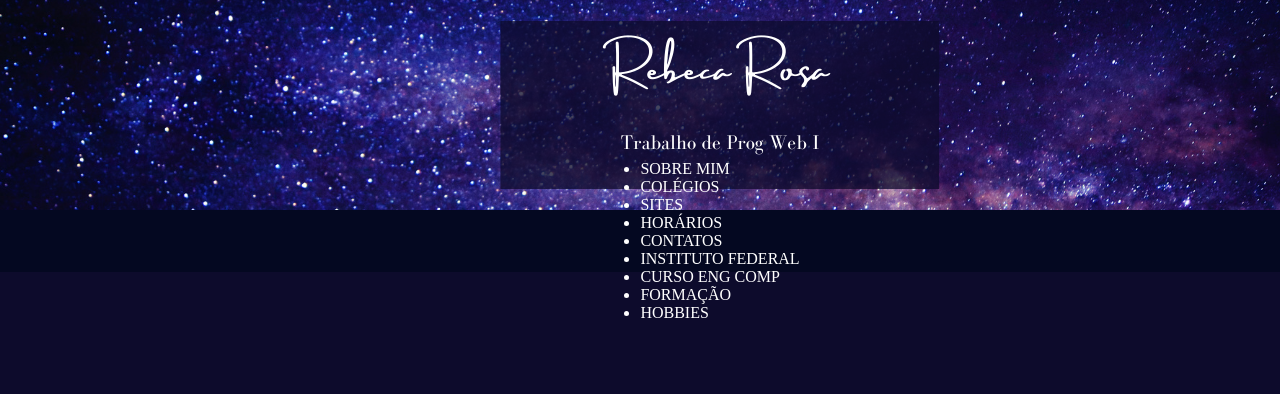
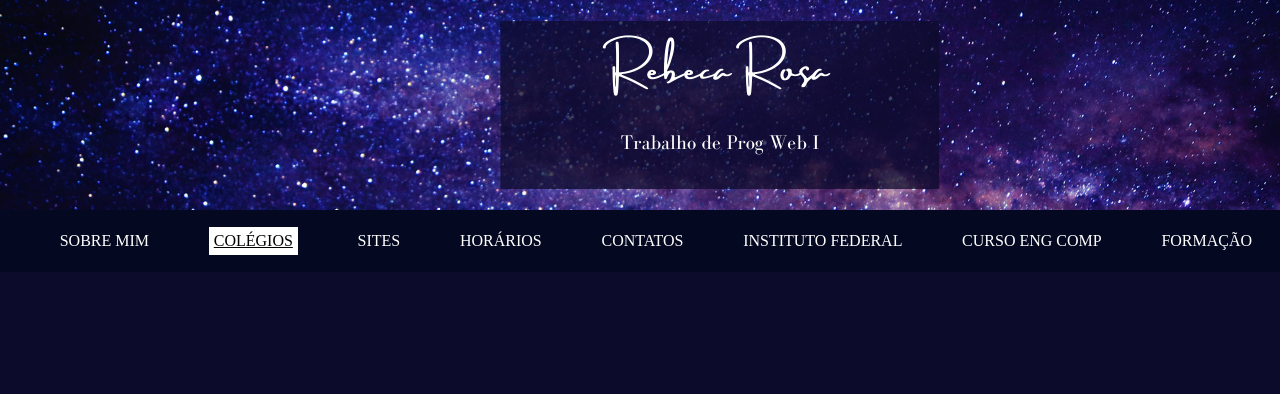
Before and after one commit to rebecapartenos/Personal-site, a plain HTML site: page Codigos/colegios.html in a window 1280 px wide. Shown: the top 394 px of the page. Drawn offline with Linux system fonts and the light colour scheme; a web font is replaced by a local one.

Commit message:
Correção de menu na página colégio

```diff
--- a/Codigos/colegios.html
+++ b/Codigos/colegios.html
@@ -15,17 +15,15 @@
                 <img src="imagens/Capa.png">
             </header>
             <nav class="menu">
-                <ul>
-                    <li><a href="index.html">SOBRE MIM</a></li>
-                    <li><a href="colegios.html">COLÉGIOS</a></li>
-                    <li><a href="sites_favoritos.html">SITES</a></li>
-                    <li><a href="horario_de_aulas.html">HORÁRIOS</a></li>
-                    <li><a href="contato.html">CONTATOS</a></li>
-                    <li><a href="instituto_federal.html">INSTITUTO FEDERAL</a></li>
-                    <li><a href="curso_superior_eng_comp.html">CURSO ENG COMP</a></li>
-                    <li><a href="formacao_academica.html">FORMAÇÃO</a></li>
-                    <li><a href="atividades_culturais.html">HOBBIES</a></li>
-                </ul>
+                <a href="index.html">SOBRE MIM</a>
+                <a href="colegios.html" class="active">COLÉGIOS</a>
+                <a href="sites_favoritos.html">SITES</a>
+                <a href="horario_de_aulas.html">HORÁRIOS</a>
+                <a href="contato.html">CONTATOS</a>
+                <a href="instituto_federal.html">INSTITUTO FEDERAL</a>
+                <a href="curso_superior_eng_comp.html">CURSO ENG COMP</a>
+                <a href="formacao_academica.html" >FORMAÇÃO</a>
+                <a href="atividades_culturais.html" >HOBBIES</a>
             </nav>
             <main class="corpo">
 
```
